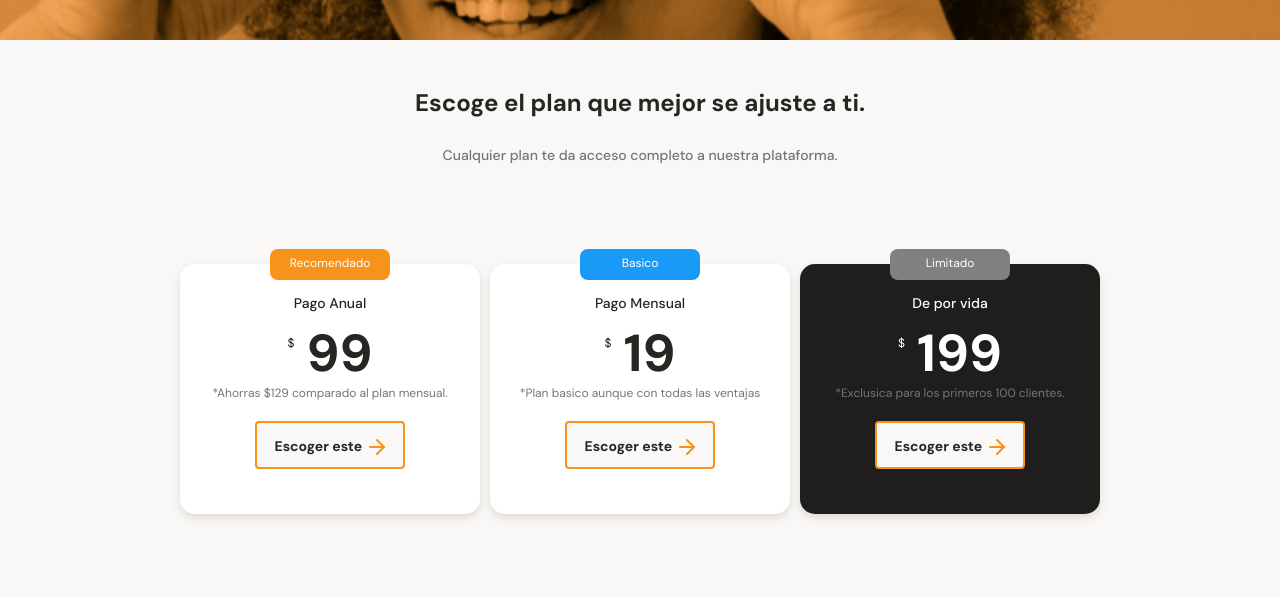
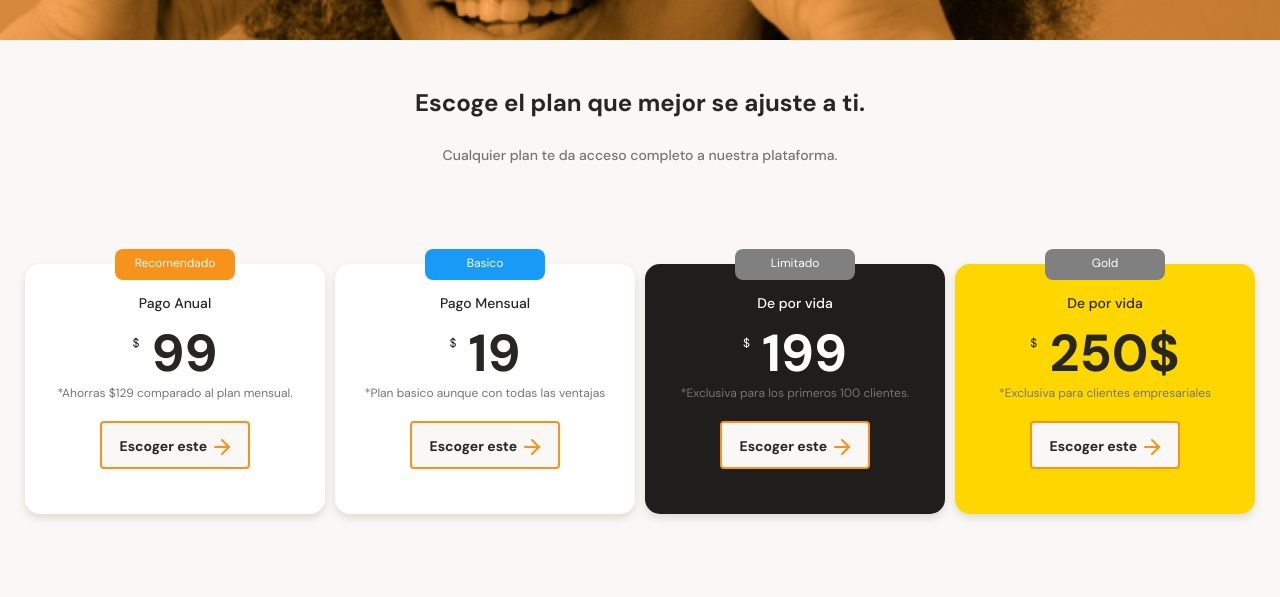
Before and after one commit to tferreyraw/Batatabit, a plain HTML site: page index.html in a window 1280 px wide. Shown: the part 2050-2647 px from the top of the page. Drawn offline with Linux system fonts and the light colour scheme.

Commit message:
Cambio scroll y cards
Cambios en el Scroll de las cards y se crean una Cuarta tarjeta con susc gold

```diff
--- a/index.html
+++ b/index.html
@@ -144,13 +144,19 @@
                     <div class="plan-info-container black">
                         <h3 class="plan-card--title white">De por vida</h3>
                         <p class="plan-card--price white"><span class="white">$</span> 199</p>
-                        <p class="plan-card--saving">*Exclusica para los primeros 100 clientes.</p>
+                        <p class="plan-card--saving">*Exclusiva para los primeros 100 clientes.</p>
                         <button class="plan-card--ca">Escoger este <span></span></button>
                     </div>
                 </article>
-                <!-- <article class="plans-container--card">
-                        <br>
-                </article> -->
+                <article class="plans-container--card gold">
+                  <p class="recomended grey">Gold</p>
+                  <div class="plan-info-container black">
+                      <h3 class="plan-card--title ">De por vida</h3>
+                      <p class="plan-card--price "><span class="">$</span> 250$</p>
+                      <p class="plan-card--saving">*Exclusiva para clientes empresariales</p>
+                      <button class="plan-card--ca">Escoger este <span></span></button>
+                  </div>
+              </article>
             </section>
         </section>
     </main>
--- a/styles.css
+++ b/styles.css
@@ -399,10 +399,13 @@ main{
 
 .plans-container--slider{
     display: flex;
-    height: 316px;
+    height: 370px;
     overflow-x: scroll;
+    overflow-y: auto;
     overscroll-behavior-x: contain;
+    overscroll-behavior-y: contain;
     scroll-snap-type: x proximity;
+    scroll-snap-type: y proximity;
 }
 
 .recomended{
@@ -478,6 +481,9 @@ main{
 .warm-black{
     background-color: var(--warm-black);
 }
+.gold{
+    background-color: gold;
+}
 /*finalizado el cambio de color de las demas tarjetas*/
 
 /*FOOTER*/
```
